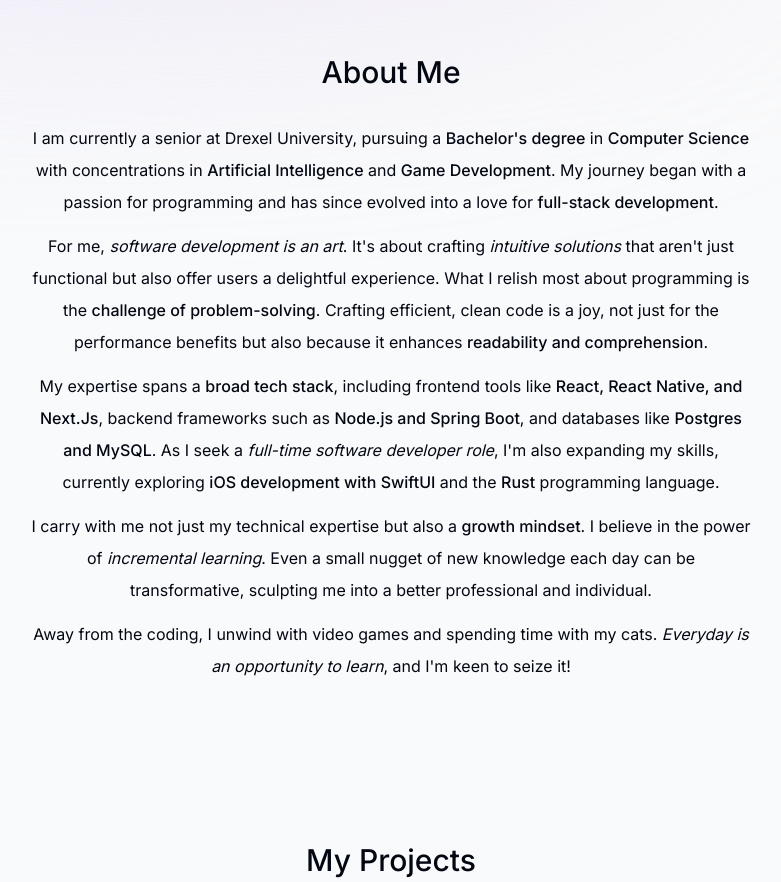
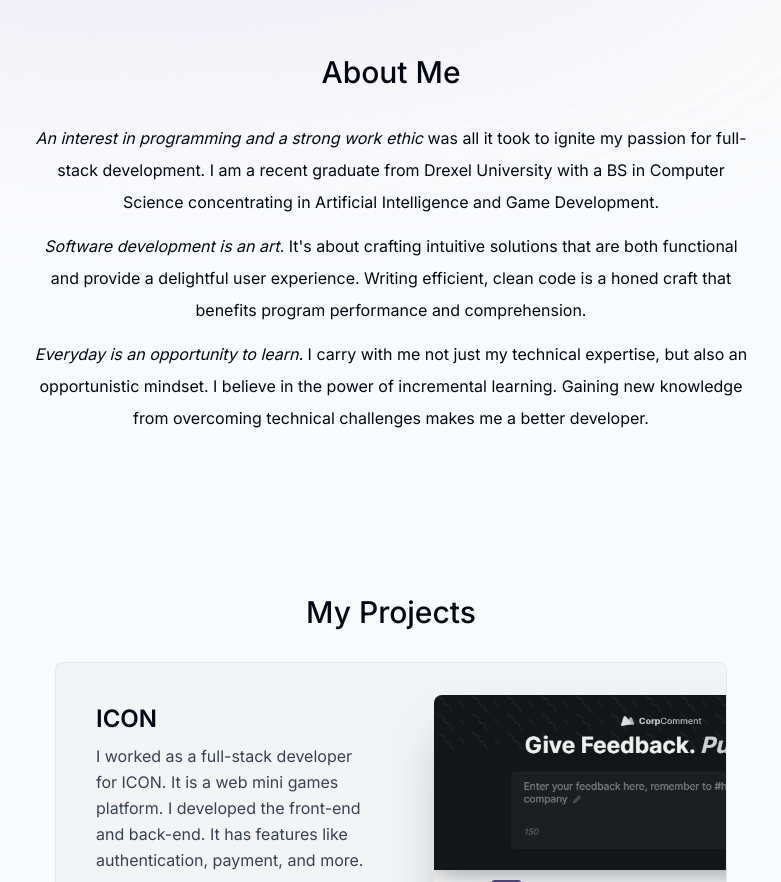
Before and after one commit to ryangandev/ryangan-portfolio, a Next.js app: page / in a window 1280 px wide. Shown: the part 640-1522 px from the top of the page, without its empty margins (249-1030 px from the left). Built offline with nearby package versions, Linux system fonts and the light colour scheme.

Commit message:
Update about.tsx

```diff
--- a/src/components/about.tsx
+++ b/src/components/about.tsx
@@ -14,7 +14,7 @@ export default function About() {
             id="about"
         >
             <SectionHeader>About me</SectionHeader>
-            <p className="mb-3">
+            {/* <p className="mb-3">
                 I am currently a senior at Drexel University, pursuing a{' '}
                 <span className="font-medium">Bachelor&apos;s degree</span> in{' '}
                 <span className="font-medium">Computer Science</span> with
@@ -83,6 +83,33 @@ export default function About() {
                     Everyday is an opportunity to learn
                 </span>
                 , and I&apos;m keen to seize it!
+            </p> */}
+            <p className="mb-3">
+                <span className="italic">
+                    An interest in programming and a strong work ethic{' '}
+                </span>
+                was all it took to ignite my passion for full-stack development.
+                I am a recent graduate from Drexel University with a BS in
+                Computer Science concentrating in Artificial Intelligence and
+                Game Development.
+            </p>
+
+            <p className="mb-3">
+                <span className="italic">Software development is an art.</span>{' '}
+                It's about crafting intuitive solutions that are both functional
+                and provide a delightful user experience. Writing efficient,
+                clean code is a honed craft that benefits program performance
+                and comprehension.
+            </p>
+
+            <p>
+                <span className="italic">
+                    Everyday is an opportunity to learn.
+                </span>{' '}
+                I carry with me not just my technical expertise, but also an
+                opportunistic mindset. I believe in the power of incremental
+                learning. Gaining new knowledge from overcoming technical
+                challenges makes me a better developer.
             </p>
         </motion.section>
     );
```
